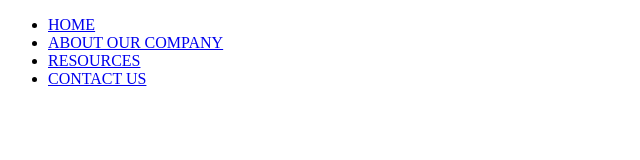
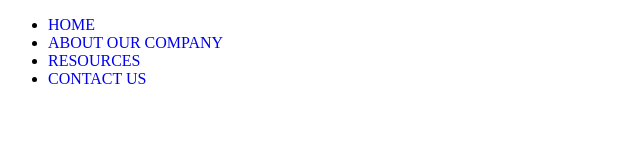
Before and after one commit to shay90210/notary-react-site, a React (Create React App) app: page / in a window 1280 px wide. Shown: the top 160 px of the page, without its empty margins (0-640 px from the left). Built offline with nearby package versions, Linux system fonts and the light colour scheme.

Commit message:
added a div

```diff
--- a/src/App.scss
+++ b/src/App.scss
@@ -18,3 +18,6 @@ $--fw-bolder: 900px;
 // COMPONENTS -------------------------------------
 
 // NAVIGATION BAR
+.nav-link {
+    text-decoration: none;
+}
--- a/src/app/components/NavigationBar.js
+++ b/src/app/components/NavigationBar.js
@@ -3,6 +3,7 @@ import {  Navbar, NavbarBrand, Nav, NavItem, NavLink } from 'reactstrap';
 const NavigationBar = () => {
 
     return (
+        <div>
             <Navbar>
                 <NavbarBrand></NavbarBrand>
                 <Nav
@@ -35,6 +36,7 @@ const NavigationBar = () => {
                     </NavItem>
                 </Nav>
             </Navbar>
+        </div>
     );
 }
 
```
Also changed, not shown: src/app/assets/imgs/notarylogo.jpg (added). Lines whose indentation alone changed are shown as unchanged.
